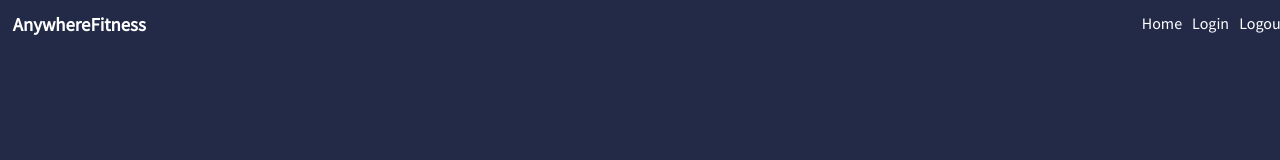
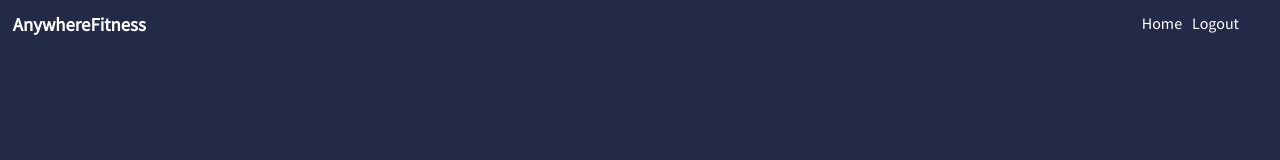
Before and after one commit to lanceturbes/anywhere-fitness-frontend, a React (Create React App) app: page / in a window 1280 px wide. Shown: the top 160 px of the page. Built offline with nearby package versions, Linux system fonts and the light colour scheme; no server answers.

Commit message:
remove login button from navbar

```diff
--- a/src/components/Navbar.jsx
+++ b/src/components/Navbar.jsx
@@ -6,7 +6,6 @@ export default function Navbar(){
             <h3>AnywhereFitness</h3>
             <div className="menu">
             <a href="/">Home</a>
-            <a href="/login">Login</a>
             <a href="/logout">Logout</a>
 
             </div>
```
